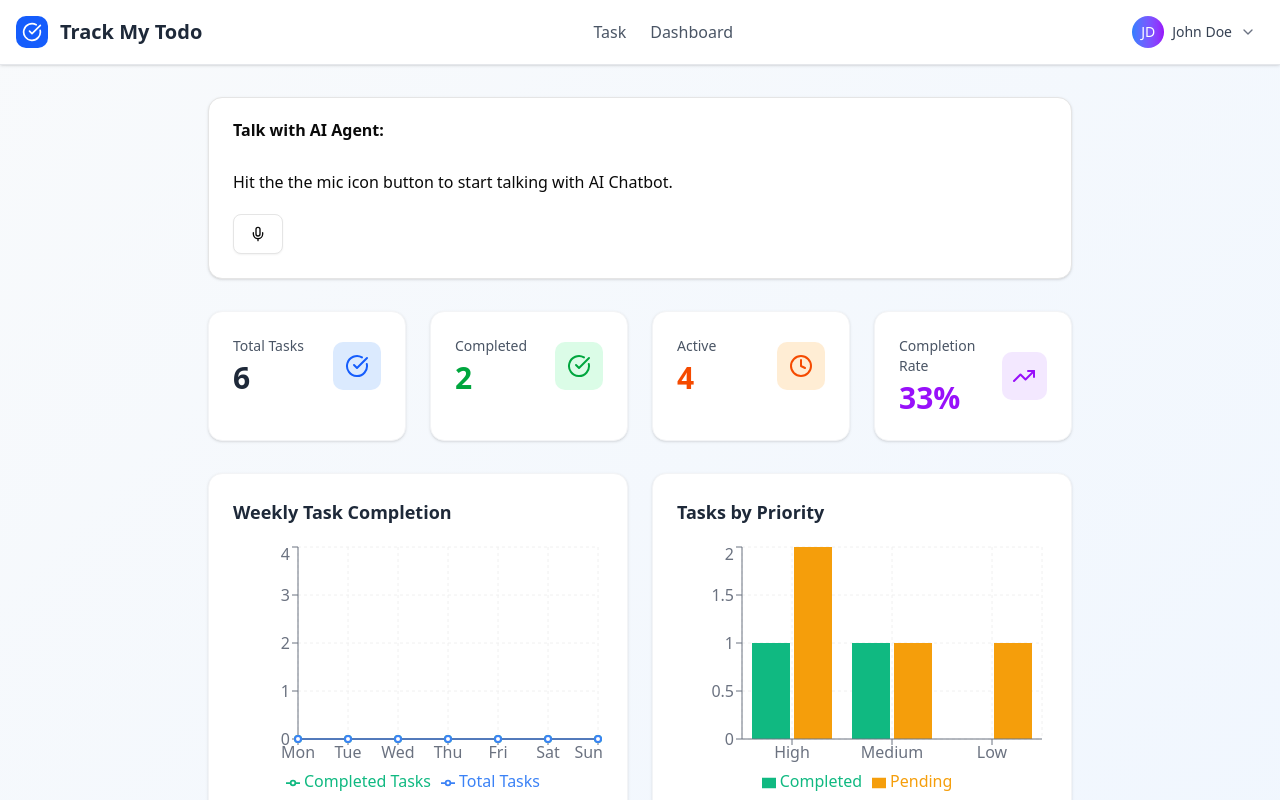
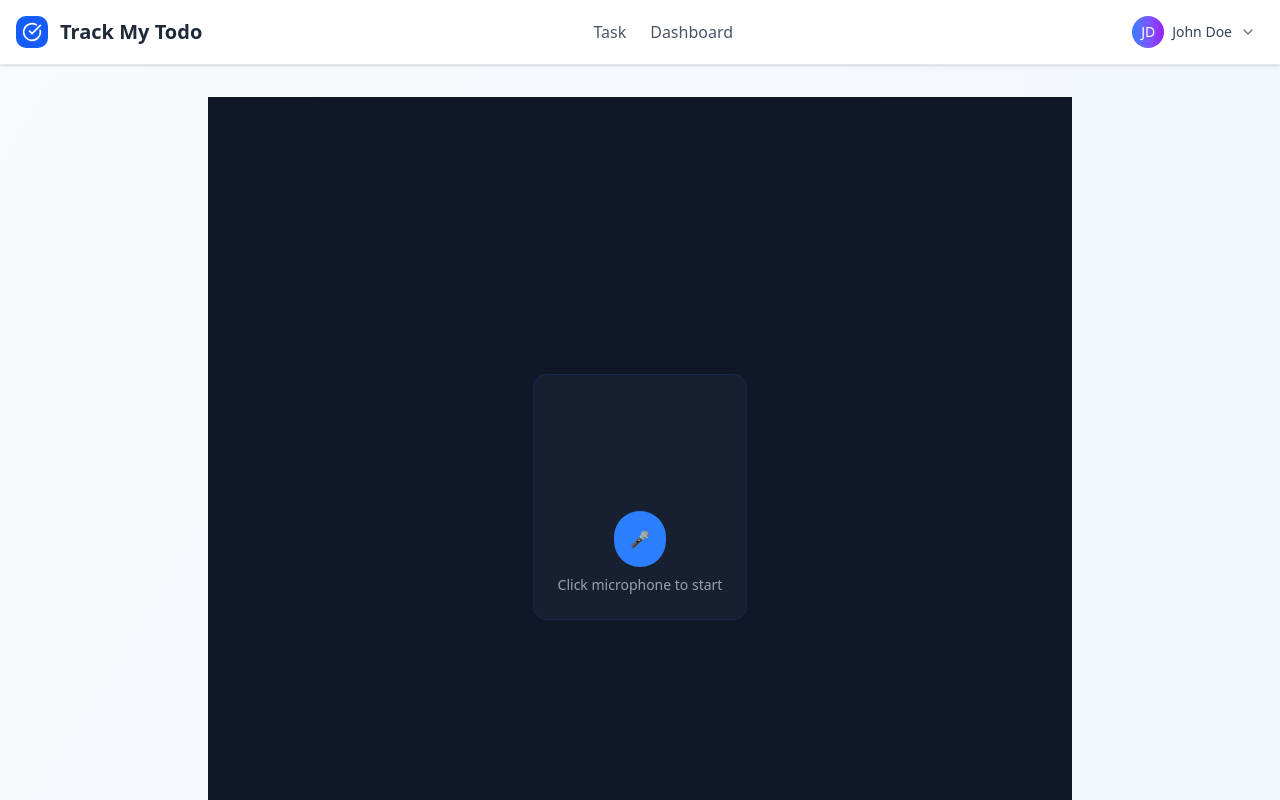
Before and after one commit to AcaoLininCheBagani/TodoTrackerApp, a Next.js app: page /dashboard in a window 1280 px wide. Shown: the top 800 px of the page. Built offline with nearby package versions, Linux system fonts and the light colour scheme.

Commit message:
#0: added visualizer

```diff
--- /dev/null
+++ b/app/Features/VoiceVisualizer.tsx
@@ -0,0 +1,146 @@
+// components/VoiceVisualizer.tsx
+'use client';
+
+import { useState, useEffect, useRef } from 'react';
+
+interface VoiceVisualizerProps {
+  barCount?: number;
+  barWidth?: number;
+  barGap?: number;
+  sensitivity?: number;
+  className?: string;
+}
+
+const VoiceVisualizer = ({
+  barCount = 10,
+  barWidth = 8,
+  barGap = 2,
+  sensitivity = 2.5,
+  className = ''
+}: VoiceVisualizerProps) => {
+  const [isRecording, setIsRecording] = useState(false);
+  const [error, setError] = useState<string | null>(null);
+  const [bars, setBars] = useState<number[]>(Array(barCount).fill(0));
+
+  // Type-safe refs
+  const audioContextRef = useRef<AudioContext | null>(null);
+  const analyserRef = useRef<AnalyserNode | null>(null);
+  const animationRef = useRef<number | null>(null);
+  const streamRef = useRef<MediaStream | null>(null);
+
+  useEffect(() => {
+    return () => {
+      stopRecording();
+    };
+  }, []);
+
+  const startRecording = async () => {
+    try {
+      setError(null);
+
+      // Initialize audio context
+      if (!audioContextRef.current) {
+        const AudioContext = window.AudioContext || (window as any).webkitAudioContext;
+        audioContextRef.current = new AudioContext();
+      }
+
+      // Get microphone stream
+      const stream = await navigator.mediaDevices.getUserMedia({ audio: true });
+      streamRef.current = stream;
+
+      // Setup analyzer
+      const analyser = audioContextRef.current.createAnalyser();
+      analyser.fftSize = 64; // Smaller buffer for simplicity
+      analyserRef.current = analyser;
+
+      // Connect microphone to analyzer
+      const source = audioContextRef.current.createMediaStreamSource(stream);
+      source.connect(analyser);
+
+      setIsRecording(true);
+      animate();
+    } catch (err) {
+      const errorMessage = err instanceof Error
+        ? err.message
+        : 'Microphone access denied. Please allow permissions.';
+
+      setError(errorMessage);
+      console.error('Microphone error:', err);
+    }
+  };
+
+  const stopRecording = () => {
+    if (streamRef.current) {
+      streamRef.current.getTracks().forEach(track => track.stop());
+      streamRef.current = null;
+    }
+
+    if (audioContextRef.current) {
+      audioContextRef.current.close();
+      audioContextRef.current = null;
+    }
+
+    setIsRecording(false);
+    if (animationRef.current !== null) {
+      cancelAnimationFrame(animationRef.current);
+      animationRef.current = null;
+    }
+    setBars(Array(barCount).fill(0));
+  };
+
+  const animate = () => {
+    if (!analyserRef.current || !isRecording) return;
+
+    const bufferLength = analyserRef.current.frequencyBinCount;
+    const dataArray = new Uint8Array(bufferLength);
+    analyserRef.current.getByteFrequencyData(dataArray);
+
+    // Map frequency data to bar heights
+    const newBars = Array.from({ length: barCount }, (_, index) => {
+      const dataIndex = Math.floor(index * bufferLength / barCount);
+      return Math.min(120, dataArray[dataIndex] / sensitivity); // Cap max height
+    });
+
+    setBars(newBars);
+    animationRef.current = requestAnimationFrame(animate);
+  };
+
+  return (
+    <div className={`flex flex-col items-center p-4 ${className}`}>
+      <div
+        className="flex mb-4"
+        style={{ gap: `${barGap}px`, height: '96px' }}
+      >
+        {bars.map((height, i) => (
+          <div
+            key={i}
+            className="bg-blue-500 rounded-sm transition-all duration-100"
+            style={{
+              width: `${barWidth}px`,
+              height: `${height}px`
+            }}
+          />
+        ))}
+      </div>
+
+      <button
+        onClick={isRecording ? stopRecording : startRecording}
+        className={`p-4 rounded-full mb-2 transition-colors ${
+          isRecording
+            ? 'bg-red-500 animate-pulse'
+            : 'bg-blue-500 hover:bg-blue-600'
+        }`}
+        aria-label={isRecording ? "Stop recording" : "Start recording"}
+      >
+        {isRecording ? '⏹️' : '🎤'}
+      </button>
+
+      {error && <p className="text-red-500 text-sm mt-1 min-h-5">{error}</p>}
+      <p className="text-gray-400 text-sm min-h-5">
+        {isRecording ? 'Listening...' : 'Click microphone to start'}
+      </p>
+    </div>
+  );
+};
+
+export default VoiceVisualizer;
--- a/app/dashboard/page.tsx
+++ b/app/dashboard/page.tsx
@@ -4,7 +4,7 @@ import { LineChart, Line, BarChart, Bar, XAxis, YAxis, CartesianGrid, Tooltip, L
 import { Plus, CheckCircle, Circle, Trash2, Edit3, X, User, Settings, LogOut, Menu, Home, BarChart3, Calendar, Bell, Search, Filter, TrendingUp, Users, Activity, Clock, ChevronDown, Save, Eye, EyeOff } from 'lucide-react';
 import { Todos, Analytics, Completion } from '../entities/todos';
 import AgentButton from '../Features/AgentButton';
-
+import VoiceVisualizer from '../Features/VoiceVisualizer';
 export default function Dashboard() {
     const [todos, setTodos] = useState<Todos[]>([
         { id: 1, text: 'Complete project proposal', completed: false, priority: 'high', createdAt: '2024-01-15' },
@@ -76,6 +76,14 @@ export default function Dashboard() {
         <div className="container mx-auto px-4 py-8 max-w-4xl">
 
             <div className="space-y-8">
+                 <div className="min-h-screen flex items-center justify-center bg-gray-900">
+      <VoiceVisualizer
+        barCount={15}
+        barWidth={6}
+        sensitivity={3}
+        className="border border-blue-900/30 rounded-xl p-6 bg-gray-800/50"
+      />
+    </div>
                 {/* AI Agent */}
                 <AgentButton/>
                 {/* Stats Overview */}
--- a/app/globals.css
+++ b/app/globals.css
@@ -120,3 +120,14 @@
     @apply bg-background text-foreground;
   }
 }
+
+
+@keyframes pulse {
+  0% { box-shadow: 0 0 0 0 rgba(248, 113, 113, 0.7); }
+  70% { box-shadow: 0 0 0 8px rgba(248, 113, 113, 0); }
+  100% { box-shadow: 0 0 0 0 rgba(248, 113, 113, 0); }
+}
+
+.animate-pulse {
+  animation: pulse 2s infinite;
+}
```
